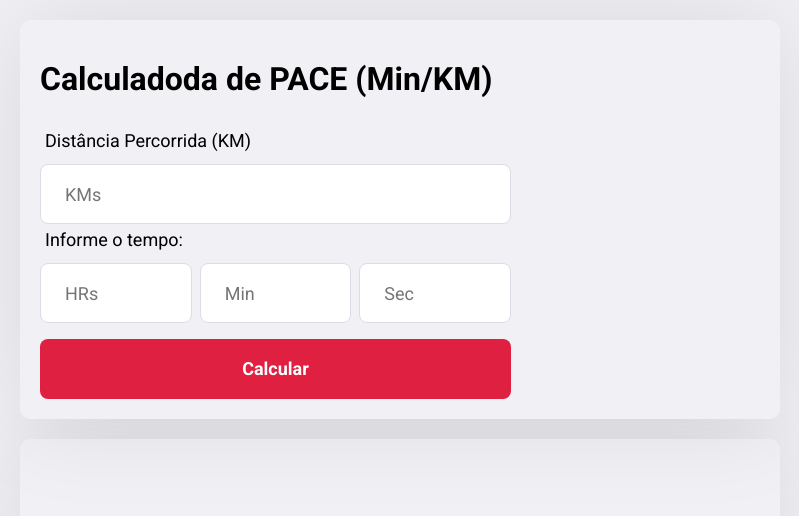
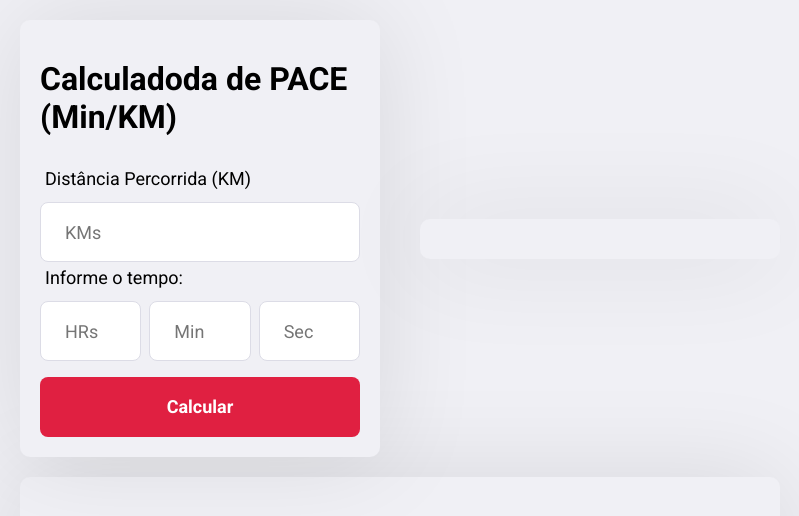
Before and after one commit to kaiopomini/pace-project, a React (Create React App) app: page / in a window 1280 px wide. Shown: the top 516 px of the page, without its empty margins (240-1039 px from the left). Built offline with nearby package versions, Linux system fonts and the light colour scheme.

Commit message:
adsense test

```diff
--- a/src/pages/Home/index.js
+++ b/src/pages/Home/index.js
@@ -1,15 +1,24 @@
 import React, { useState } from 'react'
 import AdSense from 'react-adsense';
+
 
 import './styles.css'
 
 export default function Home() {
+
+
 
     const [kms, setKms] = useState('')
     const [horas, setHoras] = useState('')
     const [minutos, setMinutos] = useState('')
     const [segundos, setSegundos] = useState('')
     const [pace, setPace] = useState('')
+
+
+
+
+
+
 
     function tempoParaSegundos(dados) {
         let horas = dados.horas * 60 * 60
@@ -121,8 +130,15 @@ export default function Home() {
                     </section>
                 </div>
 
-                {/* <div className="content">
-                    <section className="form">
+                <div className="content">
+
+                    {/* <AdSense.Google
+                        client='ca-pub-7292810486004926'
+                        slot='7806394673'
+                    /> */}
+
+
+                    {/* <section className="form">
                         <form onSubmit={handleCalcPace}>
                             <h1>
                                 informe os dados de sua corrida
@@ -149,15 +165,17 @@ export default function Home() {
                             <button className="button" type="submit">Calcular</button>
                         </form>
 
-                    </section>
+                    </section> */}
 
 
-                </div> */}
+                </div>
 
             </div>
             <div className="result">
                 <p className="resultado">{pace}</p>
             </div>
+            <script data-ad-client="ca-pub-9656826245200965" async src="https://pagead2.googlesyndication.com/pagead/js/adsbygoogle.js"></script>
         </div>
+
     )
 }
```
Lines whose indentation alone changed are shown as unchanged.
